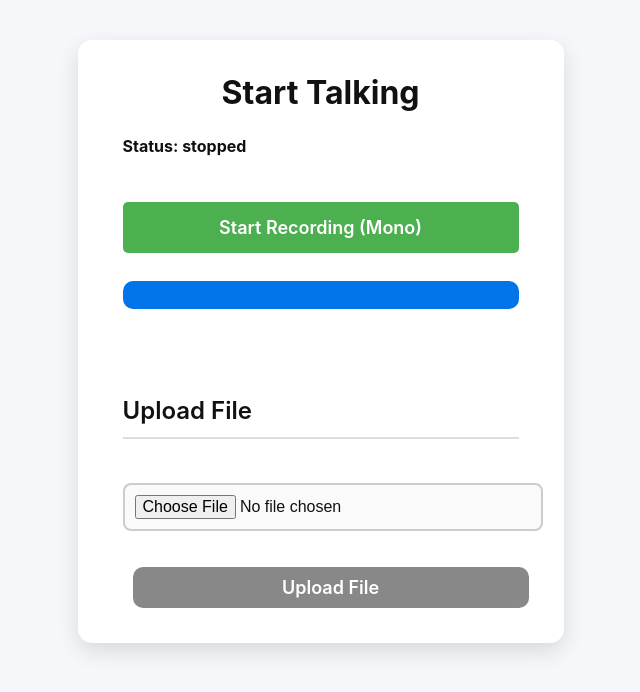
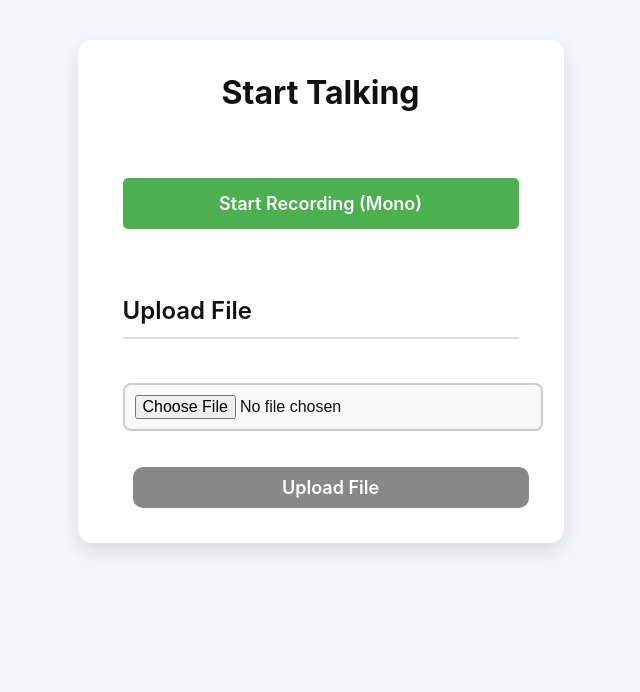
Before and after one commit to simona-cholakova/CodeForChangeProject, a React app in the folder frontend/: page / in a window 1280 px wide. Shown: the top 692 px of the page, without its empty margins (354-994 px from the left). Built offline with nearby package versions, Linux system fonts and the light colour scheme; the HTML template or start-up script is replaced by a standard one.

Commit message:
bez sin kur

```diff
--- a/frontend/src/App.jsx
+++ b/frontend/src/App.jsx
@@ -164,7 +164,7 @@ function App() {
 
       <div>
         <strong>
-          Status: {recordingStatus}{" "}
+          {/* Status: {recordingStatus}{" "} */}
           {recordingTime > 0 && `- ${formatTime(recordingTime)}`}
         </strong>
       </div>
@@ -189,11 +189,6 @@ function App() {
           : "Start Recording (Mono)"}
       </button>
 
-      <div style={{ marginBottom: "20px" }}>
-        <button>
-
-        </button>
-      </div>
 
       {recordingStatus === "recording" && (
         <div style={{ color: "red", marginTop: "10px" }}>
```
